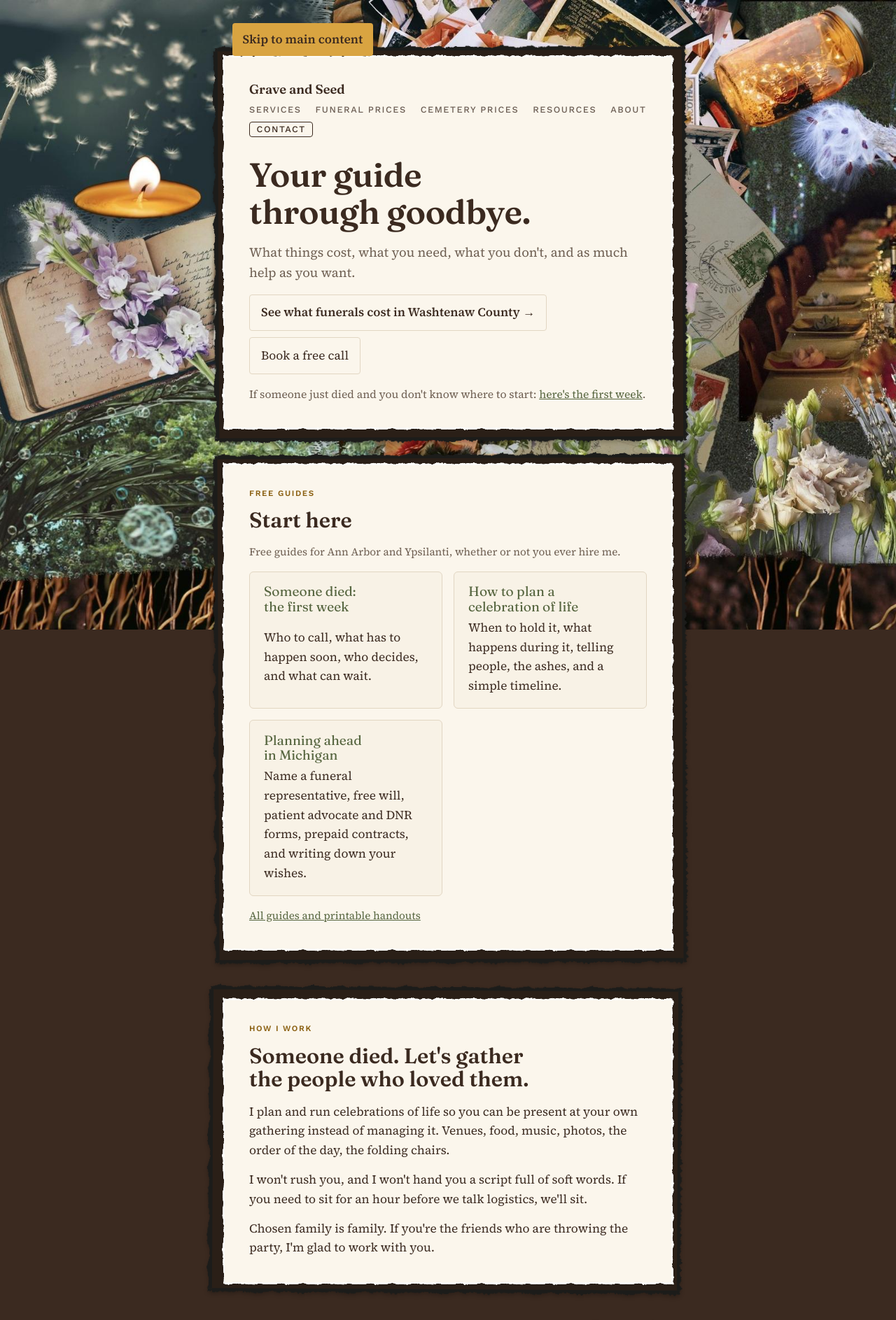
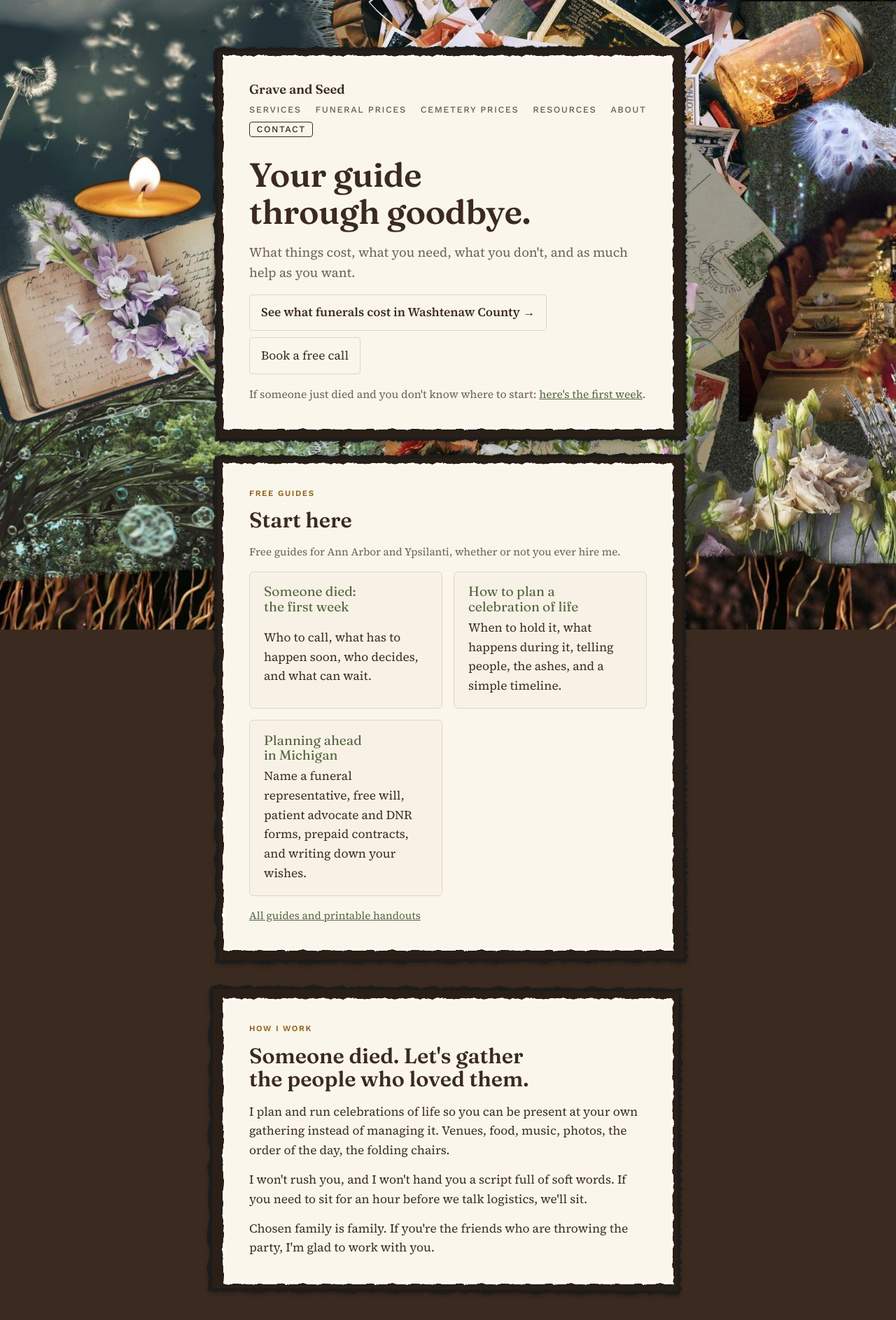
Before and after one commit to katekelley/graveandseed, a Jekyll site: the page built from index.html, in a window 1280 px wide. Shown: the top 1887 px of the page at 70% size. Built offline with Jekyll 4.4.1, drawn with Linux system fonts in a browser that asks for light colours.

Commit message:
Skip link: fully hidden until reached by keyboard (was showing on some phones)
Co-Authored-By: Claude Opus 5.5 <noreply@anthropic.com>
Claude-Session: https://claude.ai/code/session_011MgnuDPPcyysDfMpMHL2sF

```diff
--- a/_includes/head.html
+++ b/_includes/head.html
@@ -122,8 +122,8 @@ textarea { min-height: 7rem; resize: vertical; }
 input:focus, textarea:focus, button:focus-visible { outline: 2px solid var(--moss); outline-offset: 2px; }
 a:focus-visible, summary:focus-visible, [tabindex]:focus-visible { outline: 2px solid currentColor; outline-offset: 3px; border-radius: 2px; }
 main:focus { outline: none; }
-.skip { position: absolute; left: 0.75rem; top: -3rem; z-index: 100; background: var(--marigold); color: #3B2A20; padding: 0.6rem 0.9rem; border-radius: 4px; font-weight: 600; text-decoration: none; }
-.skip:focus { top: 0.75rem; }
+.skip { position: absolute; width: 1px; height: 1px; overflow: hidden; clip: rect(0 0 0 0); white-space: nowrap; }
+.skip:focus-visible { width: auto; height: auto; overflow: visible; clip: auto; left: 0.75rem; top: 0.75rem; z-index: 100; background: var(--marigold); color: #3B2A20; padding: 0.6rem 0.9rem; border-radius: 4px; font-weight: 600; text-decoration: none; }
 .visually-hidden { position: absolute; width: 1px; height: 1px; overflow: hidden; clip: rect(0 0 0 0); white-space: nowrap; }
 .send { justify-self: start; background: var(--marigold); color: #3B2A20; border: 0; padding: 0.8rem 1.2rem; }
 .note { color: var(--muted); font-size: 0.95rem; }
```
